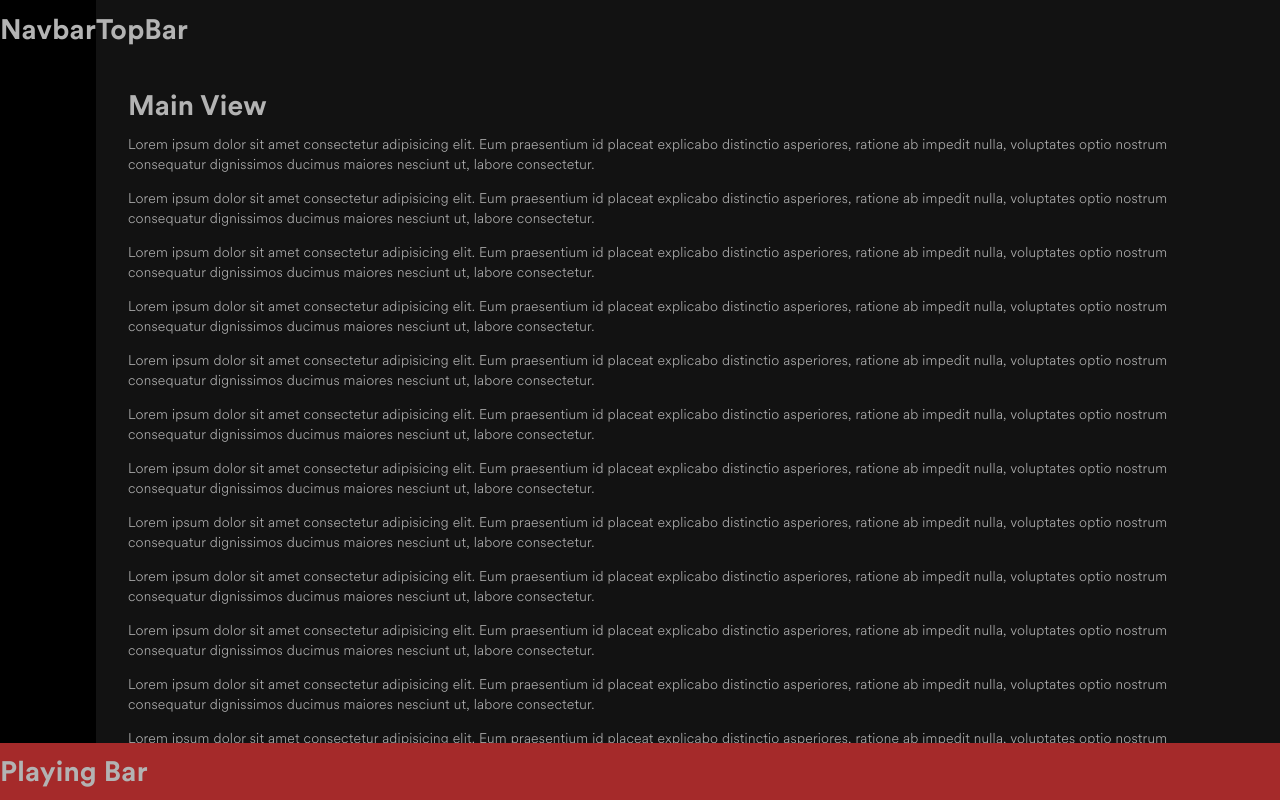
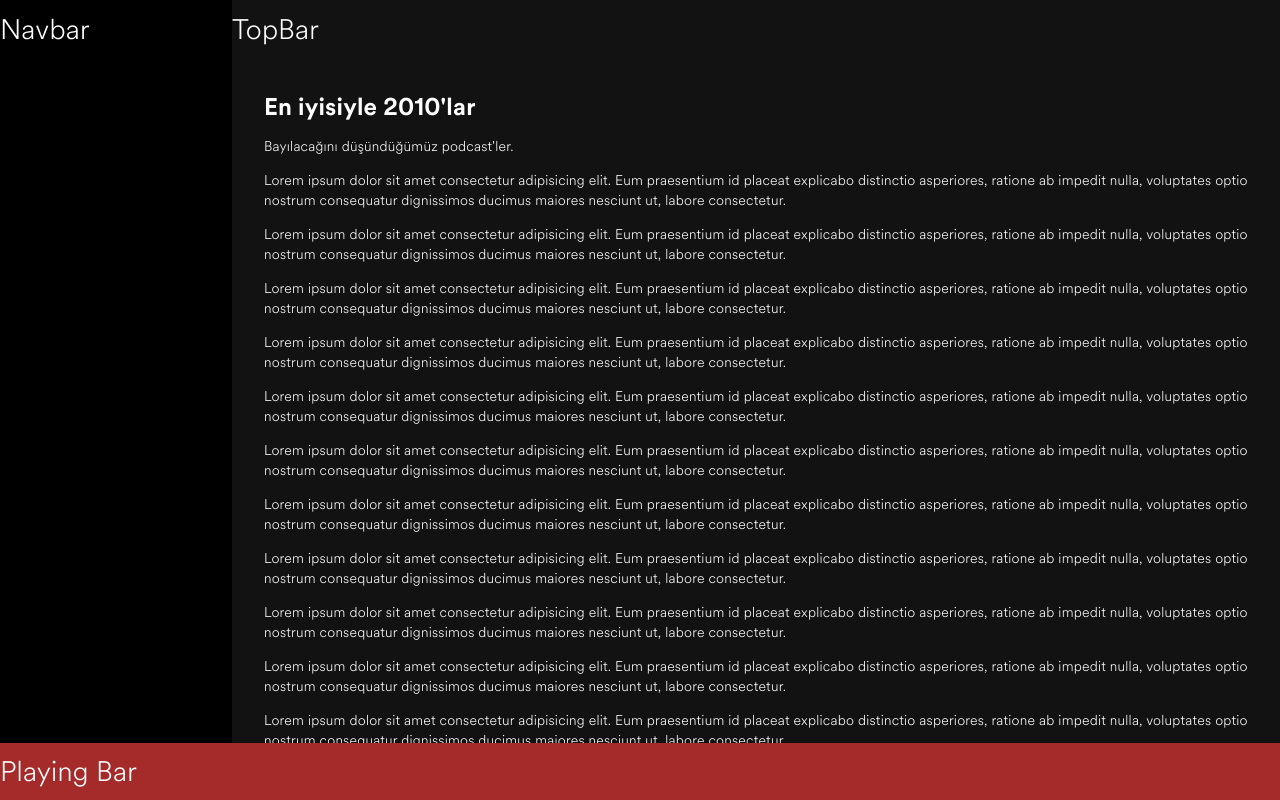
Before and after one commit to abdurrahimbulut/react-spotify-clone, a React (Create React App) app: page / in a window 1280 px wide. Built offline with nearby package versions, Linux system fonts and the light colour scheme.

Commit message:
typography

```diff
--- a/src/App.jsx
+++ b/src/App.jsx
@@ -10,7 +10,7 @@ function App() {
       <TopBar><h1>TopBar</h1></TopBar>
       <NavBar><h1>Navbar</h1></NavBar>
       <PlayingBar><h1>Playing Bar</h1></PlayingBar>
-      <MainView><h1>Main View</h1></MainView>
+      <MainView/>
 
     </div>
   );
--- a/src/Components/MainView/MainView.jsx
+++ b/src/Components/MainView/MainView.jsx
@@ -1,11 +1,13 @@
 import React from 'react'
+import Title from '../Typography/Title';
 import styles from'./MainView.module.scss';
 
 const MainView = (props) => {
     return (
         <div className={styles.MainView}>
             {props.children}
-            <p>Lorem ipsum dolor sit amet consectetur adipisicing elit. Eum praesentium id placeat explicabo distinctio asperiores, ratione ab impedit nulla, voluptates optio nostrum consequatur dignissimos ducimus maiores nesciunt ut, labore consectetur.</p>
+            <Title Title="En iyisiyle 2010'lar" />
+            <p>Bayılacağını düşündüğümüz podcast'ler.</p>
             <p>Lorem ipsum dolor sit amet consectetur adipisicing elit. Eum praesentium id placeat explicabo distinctio asperiores, ratione ab impedit nulla, voluptates optio nostrum consequatur dignissimos ducimus maiores nesciunt ut, labore consectetur.</p>
             <p>Lorem ipsum dolor sit amet consectetur adipisicing elit. Eum praesentium id placeat explicabo distinctio asperiores, ratione ab impedit nulla, voluptates optio nostrum consequatur dignissimos ducimus maiores nesciunt ut, labore consectetur.</p>
             <p>Lorem ipsum dolor sit amet consectetur adipisicing elit. Eum praesentium id placeat explicabo distinctio asperiores, ratione ab impedit nulla, voluptates optio nostrum consequatur dignissimos ducimus maiores nesciunt ut, labore consectetur.</p>
--- a/src/Components/NavBar/NavBar.module.scss
+++ b/src/Components/NavBar/NavBar.module.scss
@@ -1,4 +1,5 @@
 .NavBar{
     //background-color: chartreuse;
     grid-area: nav-bar;
+    width: 232px;
 }
--- a/src/Components/Typography/Title.jsx
+++ b/src/Components/Typography/Title.jsx
@@ -3,7 +3,7 @@ import styles from './Title.module.scss'
 
 const Title = (props) => {
     return (
-        <h2>
+        <h2 className={styles.deneme}>
             {props.Title}
         </h2>
     )
--- a/src/Components/Typography/Title.module.scss
+++ b/src/Components/Typography/Title.module.scss
@@ -0,0 +1,5 @@
+@import '../../variables.scss';
+.deneme{
+    font-weight: $glue-font-weight-bold;
+    font-size: 24px;
+}
--- a/src/index.scss
+++ b/src/index.scss
@@ -367,11 +367,12 @@ template {
   font-weight: 700;
 }
 
+/*
 @font-face {
   font-family: spotify-circular;
   src: url('./style/font/CircularSpBook.woff2');
   font-weight: 600;
-}
+}*/
 
 @font-face {
   font-family: spotify-circular;
@@ -390,10 +391,15 @@ body{
   line-height: 20px;
   letter-spacing: .015em;
   font-weight: $glue-font-weight-normal;
-  color: #b3b3b3;
+  color: #fff;
   text-transform: none;
   font-family: spotify-circular,spotify-circular-cyrillic,spotify-circular-arabic,spotify-circular-hebrew,Helvetica Neue,helvetica,arial,Hiragino Kaku Gothic Pro,Meiryo,MS Gothic,sans-serif;
 }
 #root{
   height: 100vh;
 }
+
+h1,h2,h3,h4,h5,h6,p,span{
+  font-family: inherit;
+  font-weight: inherit;
+}
```
Also changed, not shown: 1 other file (tests, documents, lock files or other folders).
